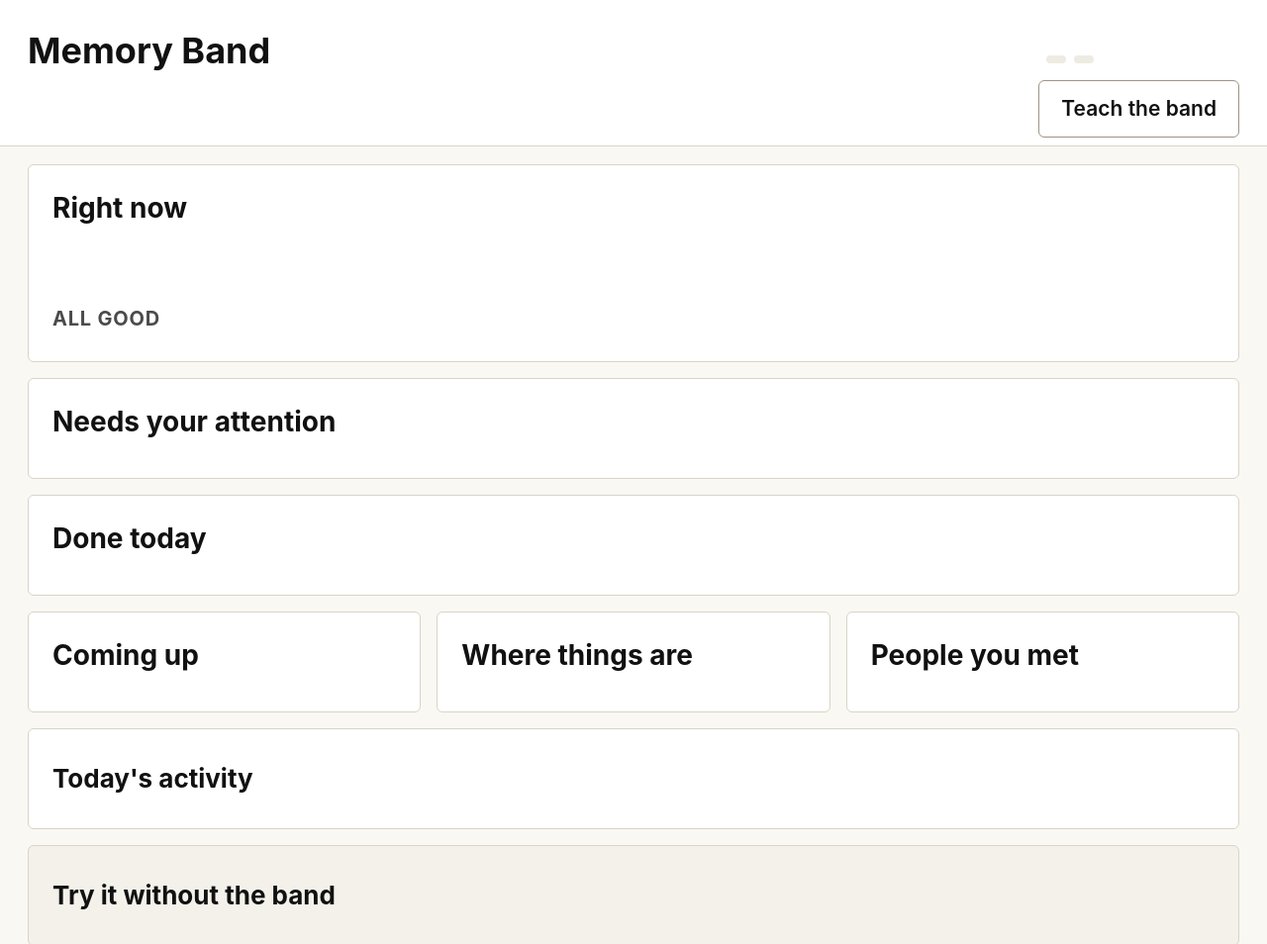
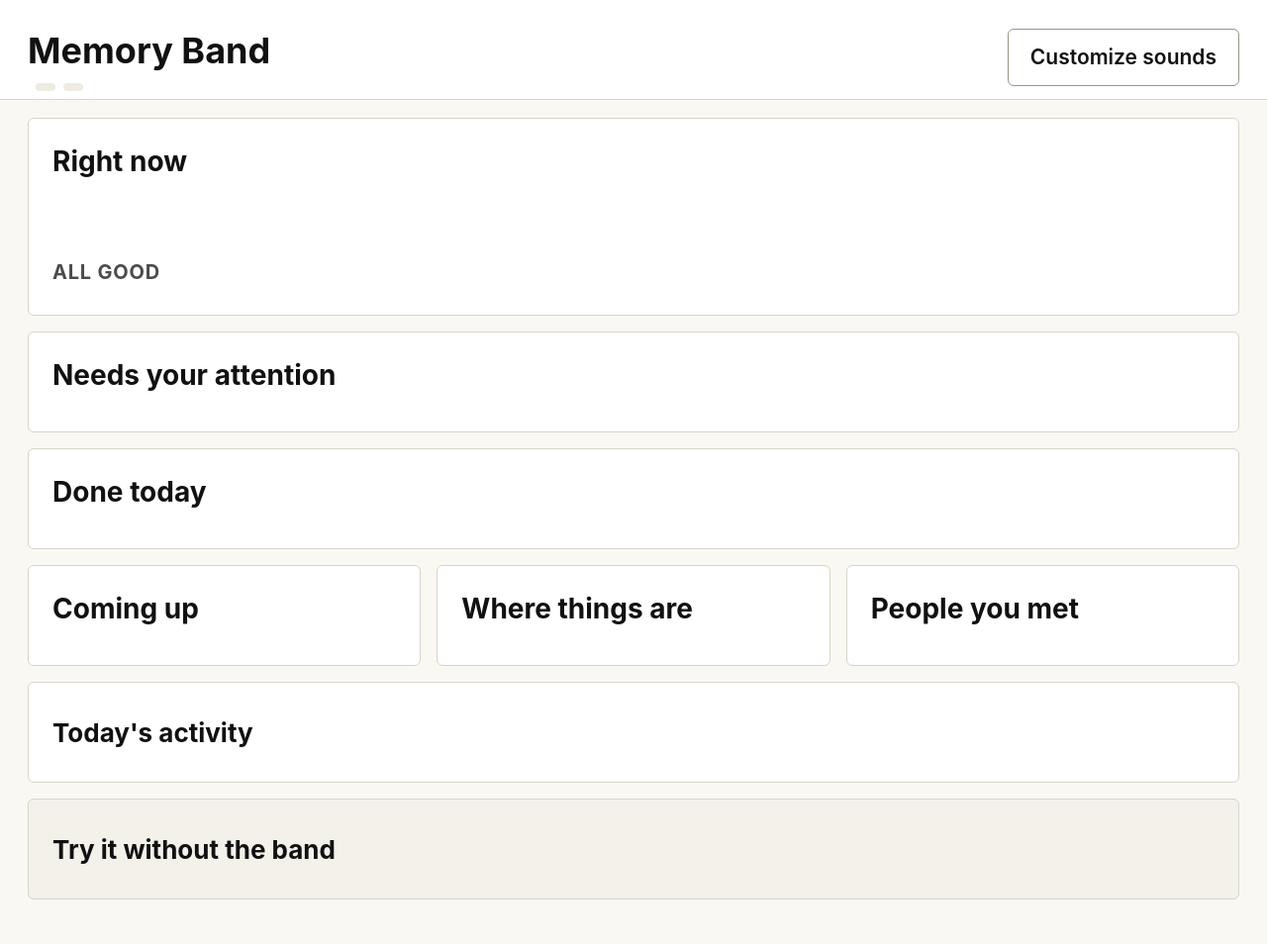
Before and after one commit to coh11/memory-band, a plain HTML site: page memory_band/memory/static/index.html in a window 1280 px wide. Shown: the top 954 px of the page at 99% size. Drawn offline with Linux system fonts and the light colour scheme; no server answers.

Commit message:
Dashboard header: Customize sounds button inline with title

```diff
--- a/memory_band/memory/static/index.html
+++ b/memory_band/memory/static/index.html
@@ -113,14 +113,20 @@
   .okrow .label { flex:0 0 210px; color:var(--muted); font-weight:600; }
   .okrow .value { font-weight:650; } .okrow.ok .value { color:var(--ok); }
   @media (max-width:600px) { .oklist { grid-template-columns:1fr; } .okrow .label { flex-basis:120px; } }
+  header { align-items:center; }
+  .hleft { display:flex; flex-direction:column; gap:6px; }
+  .hmeta { font-size:18px; color:var(--muted); display:flex; flex-wrap:wrap; align-items:center; }
+  .hmeta .badge:first-of-type { margin-left:12px; }
 </style>
 </head>
 <body>
 <div id="fallbar"></div>
 <header>
-  <h1>Memory Band <span class="muted" id="who"></span></h1>
-  <div><span id="now"></span><span id="demo" class="badge demo" hidden>test clock</span><span id="band" class="badge"></span><span id="engine" class="badge"></span>
-    <div class="topbtns"><a class="btn" href="/setup">Teach the band</a></div></div>
+  <div class="hleft">
+    <h1>Memory Band <span class="muted" id="who"></span></h1>
+    <div class="hmeta"><span id="now"></span><span id="demo" class="badge demo" hidden>test clock</span><span id="band" class="badge"></span><span id="engine" class="badge"></span></div>
+  </div>
+  <a class="btn" href="/setup">Customize sounds</a>
 </header>
 <main>
   <section class="card wide" id="demo-card">
```
